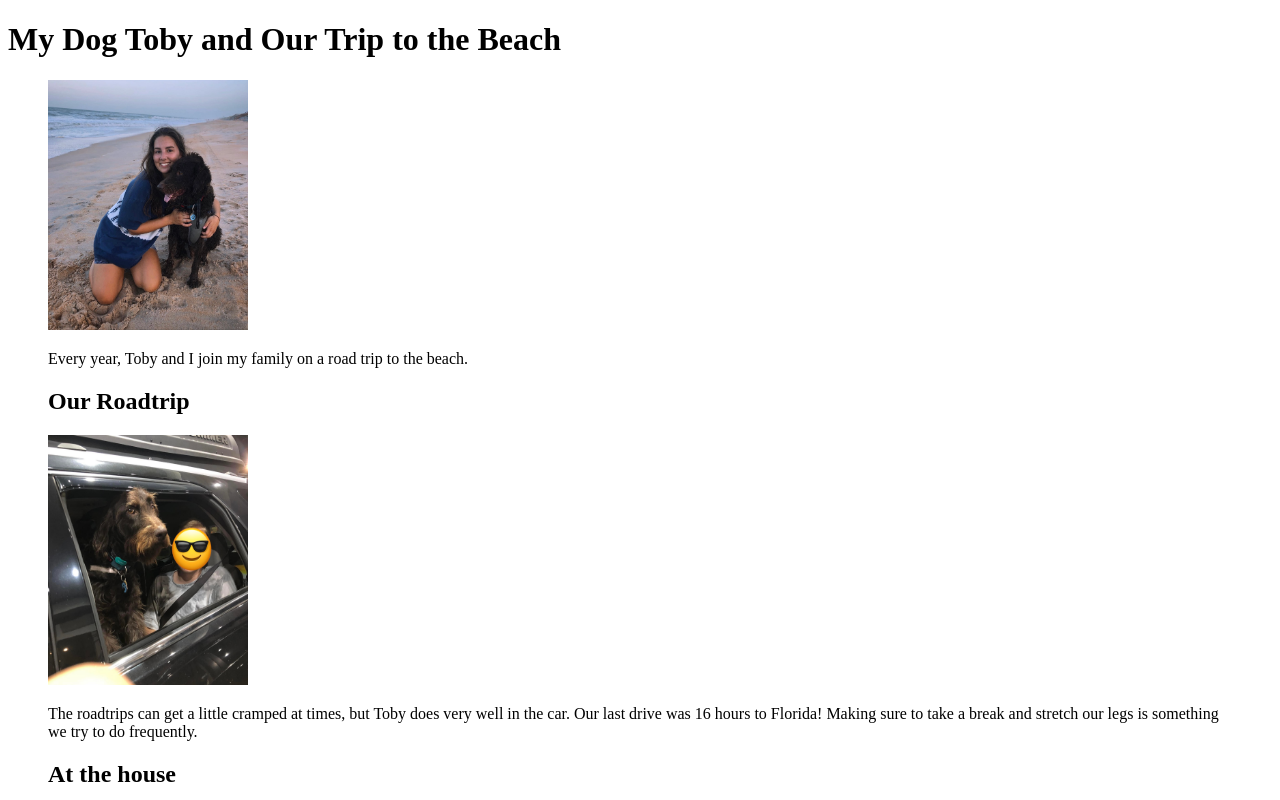
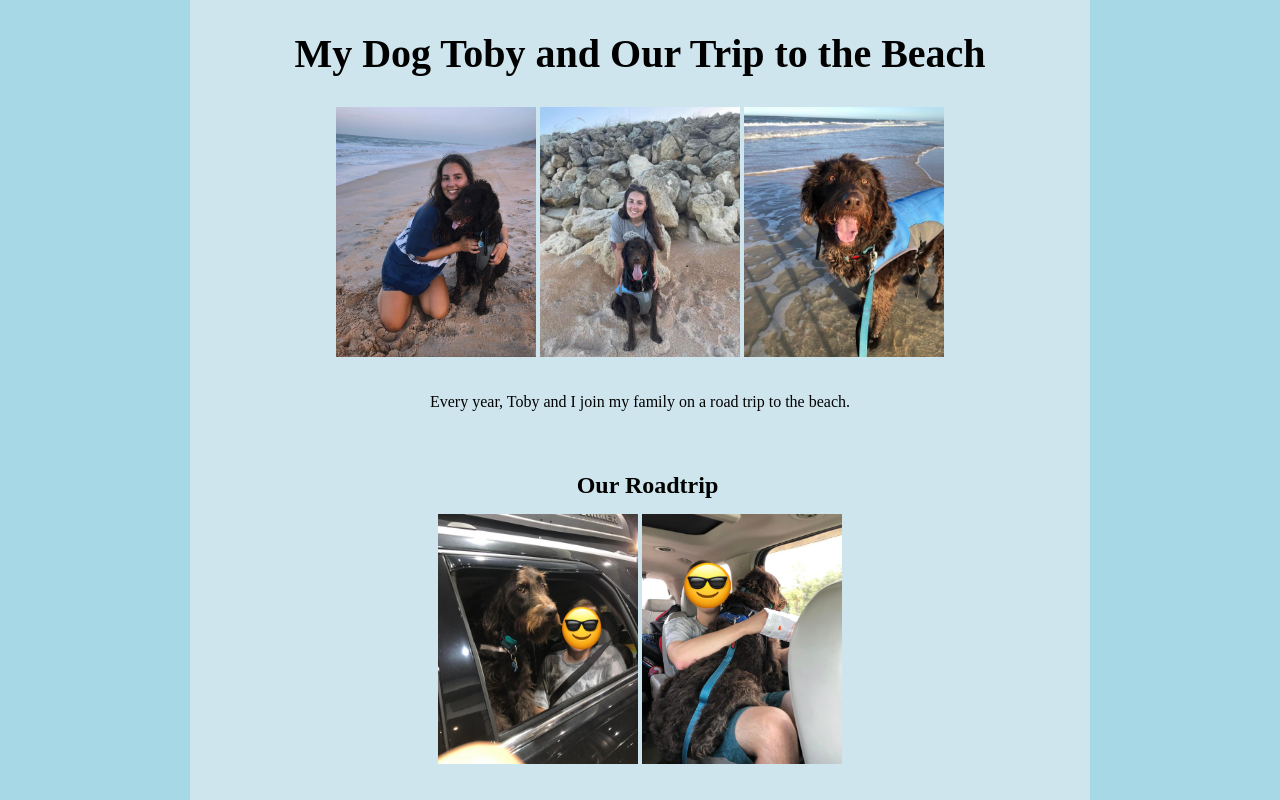
Before and after one commit to PT-Web-Dev-Jan-23/js-assignment-4-html-me-something-MasterLevi816, a website: page index.html in a window 1280 px wide. Shown: the top 800 px of the page. Drawn offline with Linux system fonts and the light colour scheme.

Commit message:
added more photos

```diff
--- a/index.html
+++ b/index.html
@@ -2,6 +2,7 @@
 <html>
    <head>
       <title>Toby's Beach Trip</title>
+      <link rel="stylesheet" href="styles.css">
    </head>
    <body>
    <header>
@@ -9,10 +10,11 @@
    </header>
 <main>
       <article>
-
    <section>
          <figure>
              <img src="images/image1.jpeg" alt="Toby and me on the beach" width="200" height="250">
+             <img src="images/image0 (3).jpeg" alt="Toby and me on the beach pt2" width="200" height="250">
+             <img src="images/image1 (3).jpeg" alt="Toby beach" width="200" height="250">
             <p>Every year, Toby and I join my family on a road trip to the beach.</p>
       </figure>
    </section>
@@ -21,6 +23,7 @@
       <figure>
          <h2>Our Roadtrip</h2>
           <img src="images/image6.jpeg" alt="Toby carride" width="200" height="250">
+          <img src="images/image2 (3).jpeg" alt="Toby and me on the beach" width="200" height="250">
          <p>The roadtrips can get a little cramped at times, but Toby does very well in the car. Our last drive was 16 hours to Florida!
             Making sure to take a break and stretch our legs is something we try to do frequently. </p>
    </figure>
@@ -30,7 +33,7 @@
       <figure>
          <h2>At the house</h2>
          <img src="images/image2.jpeg" alt="Toby at the vacation house" width="200" height="250">
-         <video width="320" height="240" controls>
+         <video width="220" height="240" controls>
             <source src="images/Video.mov" type="video/mp4">
             </video>
             <p>This previous year we stayed at a very nice AirBnb. To make the occasion special, Toby got a dolphin toy since we were at the beach! </p>
@@ -61,7 +64,7 @@
       <h2>Toby's 6th Birthday!</h2>
       <img src="images/image4.jpeg" alt="Toby 6th Birthday" width="200" height="230">
       <img src="images/image1 (2).jpeg" alt="Toby 6th Birthday toy" width="200" height="230">
-      <video width="320" height="240" controls>
+      <video width="220" height="240" controls>
          <source src="images/Video_1.mov" type="video/mp4">
          </video>
       <p>To finish the fun vacation, we celebrated Toby's 6th birthday with a big birthday bone and a long game of fetch on the beach with his friend Dexter.</p>
@@ -71,7 +74,7 @@
 <section>
    <figure>
       <h3>That wraps up our adventure. Here's Toby in some cool shades.</h3>
-      <img src="images/image7.jpeg" alt="Toby coolguy" width="250" height="200">
+      <img src="images/image7.jpeg" alt="Toby coolguy" width="450" height="350">
 </figure>
 </section>
 
--- a/styles.css
+++ b/styles.css
@@ -1 +1,76 @@
-/* Write your CSS here! */
+body {
+	width: 100%;
+	max-width: 900px;
+	margin: 0 auto;
+	background-color: #a7d8e6;
+	font-size: 62.5%;
+}
+
+
+header,
+main,
+footer {
+	background-color: #CEE5ED;
+	font-size: 1.6em;
+}
+
+header {
+	padding: 1.875em 0;
+}
+
+header h1 {
+	text-align: center;
+}
+
+h1, h2{
+	margin: 0;
+}
+
+h1 {
+	font-size: 2.5em;
+}
+
+main h2 {
+	padding: 0.625em 0 0.625em 0.625em;
+}
+
+section {
+	margin: 1.875em 0;
+}
+
+section:first-child {
+	margin-top: 0;
+}
+
+section:last-child {
+	margin-bottom: 0;
+}
+
+nav ul {
+	text-align: center;
+	padding: 0;
+}
+
+
+p {
+	padding: 1em;
+}
+
+figure {
+	margin: 0;
+	padding: 0;
+	text-align: center;
+}
+
+figcaption {
+	font-style: italic;
+}
+
+footer {
+	text-align: center;
+	padding: 3em;
+}
+
+footer p {
+	display: inline-block;
+}
```
Also changed, not shown: images/image0 (3).jpeg (added), images/image1 (3).jpeg (added), images/image2 (3).jpeg (added).
